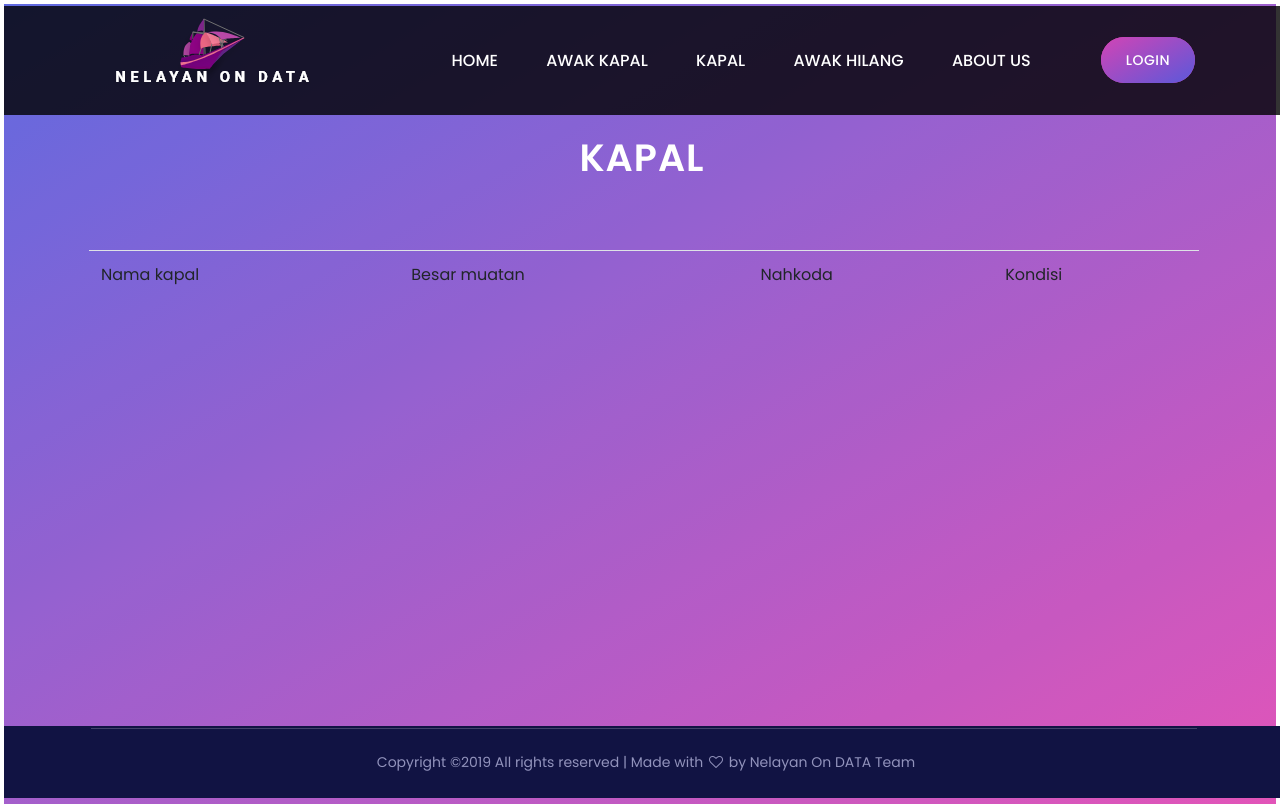
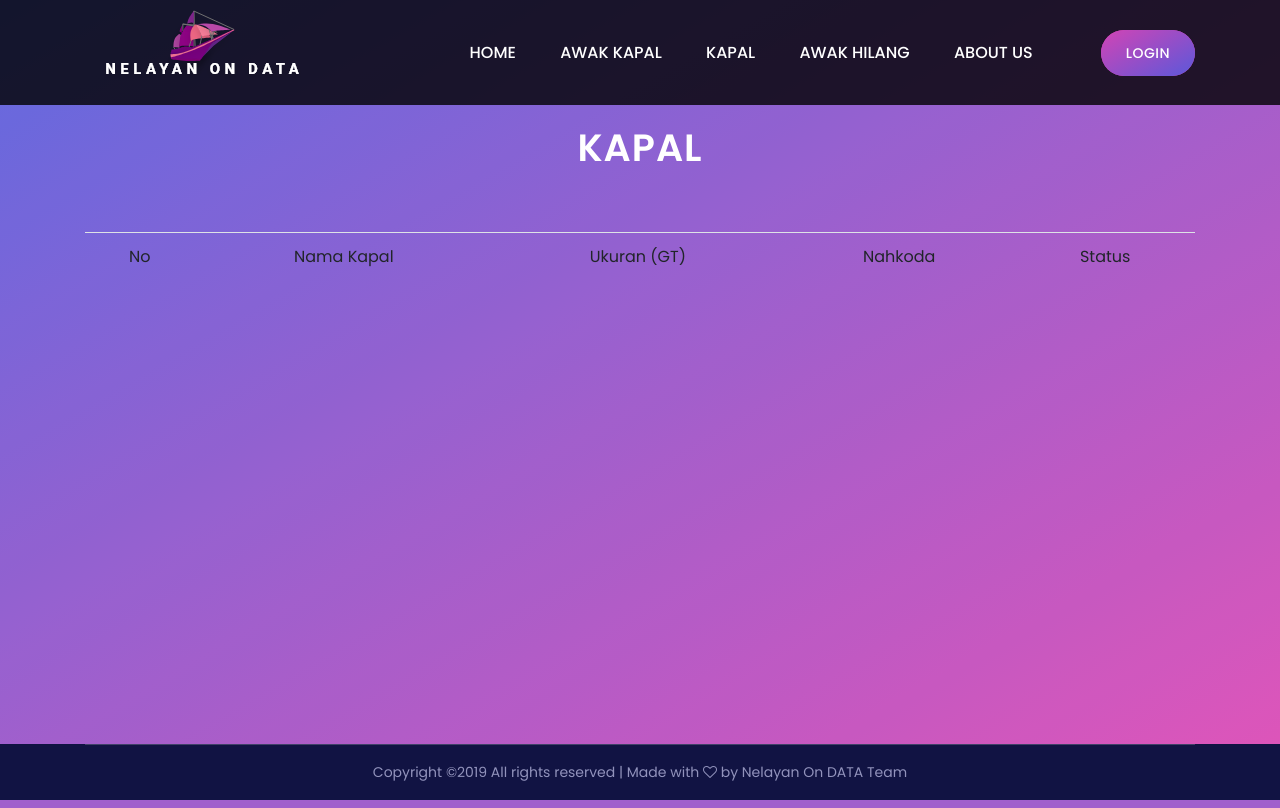
Before and after one commit to PrinandaRahmatullah/2019-INF206-E-NelayanOnData, a PHP site: page /kapal.php in a window 1280 px wide. Run offline with PHP 8.4, Linux system fonts and the light colour scheme; data that the repository does not hold is empty.

Commit message:
Perbaikan pada halaman about dan kapal, serta style.css

```diff
--- a/about.php
+++ b/about.php
@@ -178,11 +178,6 @@
     </section>
     <!-- Our Sponsor And Client Area Start -->
     <section class="our-sponsor-client-area section-padding-100">
-        <style>
-        * {
-  margin: 0px;
-  padding: 1px; }
-  </style>
         <!-- Main Footer Area -->
         <div class="main-footer-area">
             <div class="container">
--- a/kapal.php
+++ b/kapal.php
@@ -1,6 +1,6 @@
 <?php
     include "action/connection.php";
-    $query = mysqli_query($link,"SELECT * FROM data_kapal");
+    $query = mysqli_query($link,"SELECT * FROM kapal");
 ?>
 <!DOCTYPE html>
 <html lang="en">
@@ -12,7 +12,7 @@
         <meta name="viewport" content="width=device-width, initial-scale=1, shrink-to-fit=no">
 
         <!-- Title -->
-        <title>Awak Kapal</title>
+        <title>Kapal</title>
 
         <!-- Favicon -->
         <link rel="icon" href="./img/core-img/favicon.png">
@@ -51,10 +51,11 @@
                         <table class="table table-stripped wow fadeInUp" data-wow-delay="300ms">
                             <thead>
                                 <tr>
-                                    <td>Nama kapal</td>
-                                    <td>Besar muatan</td>
-                                    <td>Nahkoda</td>
-                                    <td>Kondisi</td>
+                                    <td><center>No</center></td>
+                                    <td><center>Nama Kapal</center></td>
+                                    <td><center>Ukuran (GT)</center></td></td>
+                                    <td><center>Nahkoda</center></td>
+                                    <td><center>Status</center></td>
 
                                 </tr>
 
@@ -68,12 +69,12 @@
                                      while ($data = mysqli_fetch_array($query)) { $tambah++;
                                         echo"
 
-                                    <td>".$tambah."</td>
+                                    <td><center>".$tambah."</center></td>
 
-                                    <td>".$data['Nama_kapal']."</td>
-                                    <td>".$data['Besar_muatan']."</td>
-                                    <td>".$data['Nahkoda']."</td>
-                                    <td>".$data['Kondisi']."</td>
+                                    <td><center>".$data['Nama_Kapal']."</center></td>
+                                    <td><center>".$data['Ukuran']."</center></td>
+                                    <td><center>".$data['Nahkoda']."</center></td>
+                                    <td><center>".$data['Status']."</center></td>
                                 </tr>";
                                  }
                                  } ?>
--- a/style.css
+++ b/style.css
@@ -45,9 +45,6 @@ Last Update: March 14, 2019
 @import url(css/material-design-iconic-font.min.css);
 @import url(css/style.css);
 /* :: 01.0 Reboot Area CSS */
-* {
-  margin: 2px;
-  padding: 0; }
 
 body {
   font-family: "Poppins", sans-serif;
@@ -1023,12 +1020,12 @@ input:required {
   position: relative;
   z-index: 1; }
   .main-footer-area .single-footer-widget .widget-title {
-    font-size: 25px;
+    font-size: 24px;
     color: #ffffff;
     margin-bottom: 20px; }
   .main-footer-area .single-footer-widget p {
     color: #9293bc;
-    font-size: 20px; }
+    font-size: 17px; }
     .main-footer-area .single-footer-widget p i {
       margin-right: 5px; }
   .main-footer-area .single-footer-widget .footer-logo {
```
